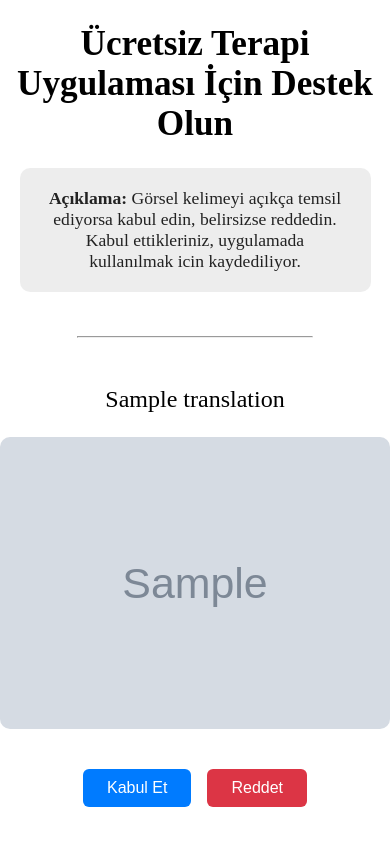
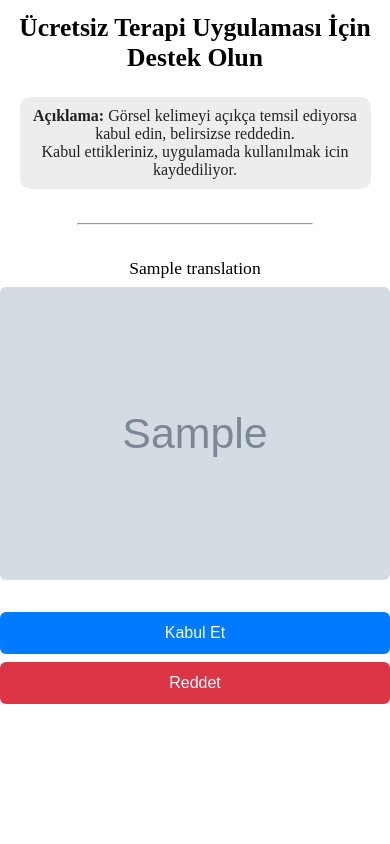
Before and after one commit to caltunay/therapy-app-data-generator, a Flask app: template templates/index.html in a window 390 px wide. Run offline with Flask 3, Linux system fonts and the light colour scheme; the template is opened without the code that fills it: most values are stand-ins (such as "Sample title", 1, 10 or a date in 2020); grey boxes marked "Sample" are stand-in pictures.

Commit message:
styling added for responsiveness and mobile

```diff
--- a/app.py
+++ b/app.py
@@ -130,7 +130,6 @@ def upload():
 
     return redirect(url_for('home'))
 
-
 @app.route('/reject', methods=['POST'])
 def reject():
     return redirect(url_for('home'))
--- a/static/styles.css
+++ b/static/styles.css
@@ -28,23 +28,24 @@ html, body {
 
 .main-image {
     display: block;
-    max-width: 500px;
+    max-width: 350px;
+    max-height: 45vh;
     width: 100%;
     height: auto;
-    border-radius: 10px;
+    border-radius: 8px;
 }
 
 .instructions {
     background: rgba(0,0,0,0.07);
     color: #222;
-    padding: 20px 24px;
+    padding: 12px 16px;
     border-radius: 10px;
     text-align: center;
     width: 90%;
-    max-width: 600px;
-    font-size: 1.1em;
+    max-width: 480px;
+    font-size: 1em;
     box-sizing: border-box;
-    margin-bottom: 20px;
+    margin-bottom: 12px;
     margin-left: auto;
     margin-right: auto;
     position: static; /* Remove absolute positioning */
@@ -52,8 +53,8 @@ html, body {
 
 .button-row {
     display: flex;
-    gap: 16px;
-    margin-top: 16px;
+    gap: 10px;
+    margin-top: 10px;
 }
 
 button, .reject-button {
@@ -76,11 +77,49 @@ button:hover, .reject-button:hover {
 }
 
 h1 {
-    font-size: 2.2em;
-    font-weight: bold
+    font-size: 1.6em;
+    font-weight: bold;
+    margin-bottom: 0.5em;
+    margin-top: 0.5em;
 }
 
 h3 {
-    font-size: 1.5em;
+    font-size: 1.1em;
     font-weight: normal;
+    margin-bottom: 0.5em;
+    margin-top: 0.5em;
 }
+
+hr {
+    margin: 12px 0;
+}
+
+/* Mobile adjustments */
+@media (max-width: 600px) {
+    .main-image {
+        max-width: 100vw;
+        max-height: 40vh;
+        border-radius: 6px;
+    }
+    .instructions {
+        padding: 10px 8px;
+        font-size: 1em;
+        margin-bottom: 10px;
+        max-width: 98vw;
+    }
+    .center-container {
+        min-height: 60vh;
+        padding-bottom: 10px;
+    }
+    .button-row {
+        gap: 8px;
+        margin-top: 8px;
+        flex-direction: column;
+        width: 100%;
+    }
+    button, .reject-button {
+        width: 100%;
+        padding: 12px 0;
+        font-size: 1em;
+    }
+}
```
